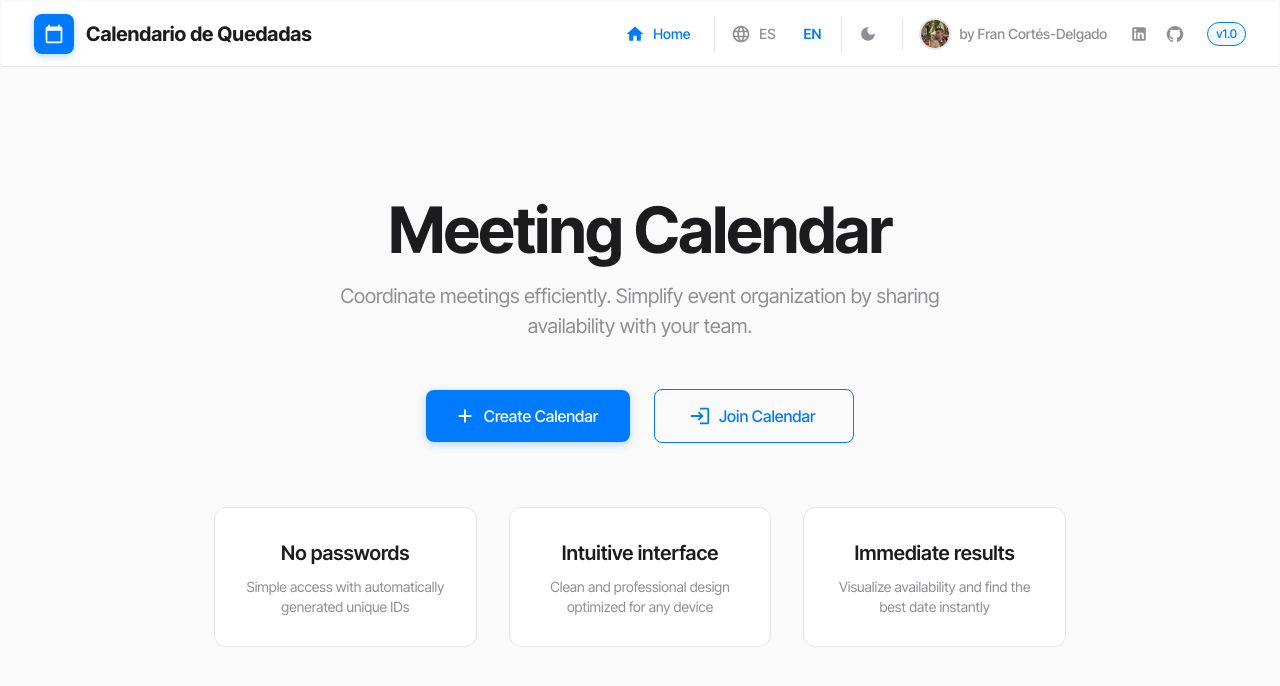
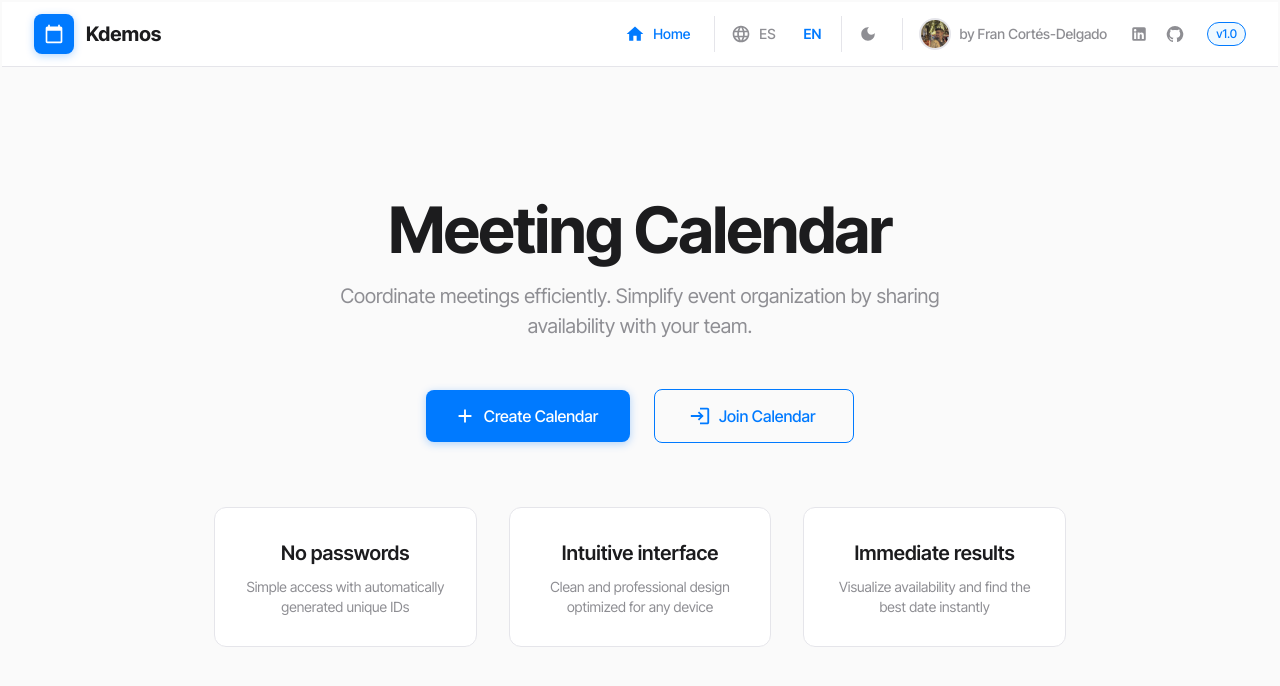
Before and after one commit to francordel/calendario-quedadas, a React (Create React App) app: page / in a window 1280 px wide. Shown: the top 686 px of the page. Built offline with nearby package versions, Linux system fonts and the light colour scheme; no server answers.

Commit message:
change naming

```diff
--- a/src/components/Header.js
+++ b/src/components/Header.js
@@ -79,7 +79,7 @@ function Header() {
                 fontFamily: "'Inter Tight', -apple-system, BlinkMacSystemFont, 'Segoe UI', system-ui, sans-serif"
               }}
             >
-              Calendario de Quedadas
+              Kdemos
             </Typography>
           </Box>
 
```
